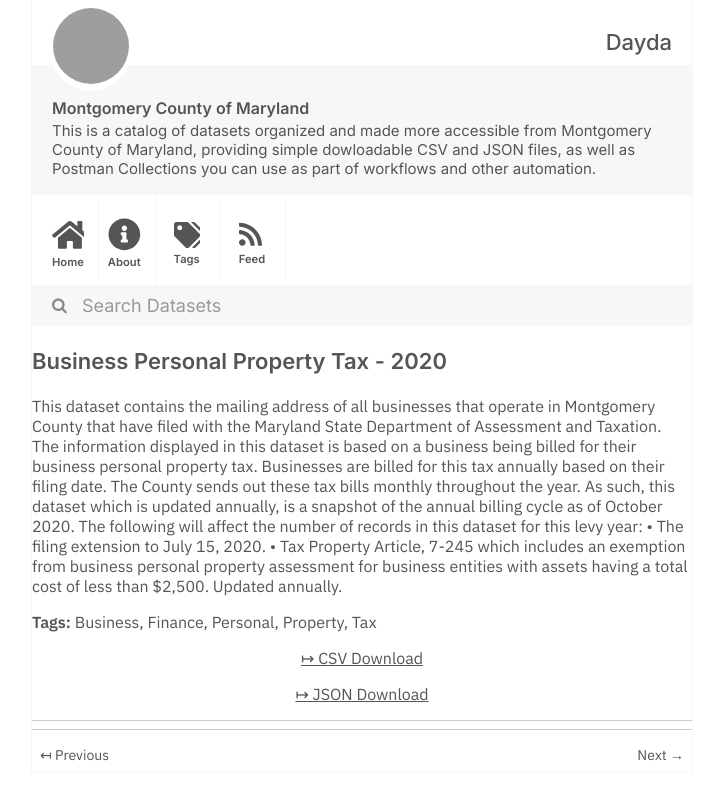
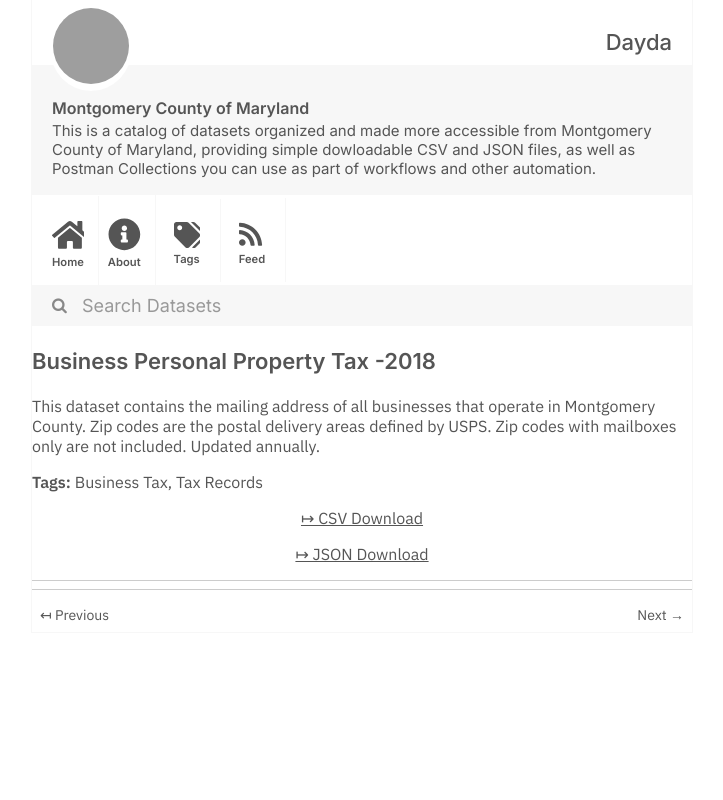
Before and after one commit to dayda-entities/montgomery-county-of-maryland, a Jekyll site: the page built from _posts/2020-11-10-business-personal-property-tax.md, in a window 1280 px wide, cut to the strip 0-800 px from the top of the page. Shown: the whole strip, without its empty margins (278-1001 px from the left). Built offline with Jekyll 4.4.1, drawn with Linux system fonts in a browser that asks for light colours; grey boxes are pictures that could not be loaded.

```diff
--- a/_posts/2020-11-10-business-personal-property-tax.md
+++ b/_posts/2020-11-10-business-personal-property-tax.md
@@ -1,25 +1,19 @@
 ---
-title: Business Personal Property Tax - 2020
-created: '2020-11-10T16:58:12.789491'
-modified: '2020-11-10T16:58:12.789498'
+title: Business Personal Property Tax -2018
+created: '2020-11-10T16:58:13.957239'
+modified: '2020-11-10T16:58:13.957249'
 state: active
 type: dataset
 tags:
-  - Business
-  - Finance
-  - Personal
-  - Property
-  - Tax
+  - Business Tax
+  - Tax Records
 groups:
   - Local Government
 csv_url: >-
-  https://data.montgomerycountymd.gov/api/views/dd77-uuv3/rows.csv?accessType=DOWNLOAD
+  https://data.montgomerycountymd.gov/api/views/enmh-wizu/rows.csv?accessType=DOWNLOAD
 json_url: >-
-  https://data.montgomerycountymd.gov/api/views/dd77-uuv3/rows.json?accessType=DOWNLOAD
+  https://data.montgomerycountymd.gov/api/views/enmh-wizu/rows.json?accessType=DOWNLOAD
 layout: post
 
 ---
-This dataset contains the mailing address of all businesses that operate in Montgomery County that have filed with the Maryland State Department of Assessment and Taxation. The information displayed in this dataset is based on a business being billed for their business personal property tax.  Businesses are billed for this tax annually based on their filing date.  The County sends out these tax bills monthly throughout the year.   As such, this dataset which is updated annually, is a snapshot of the annual billing cycle as of October 2020.  The following will affect the number of records in this dataset for this levy year:
-•           The filing extension to July 15, 2020.
-•           Tax Property Article, 7-245 which includes an exemption from business personal property assessment for business entities with assets having a total cost of less than $2,500.
- Updated annually.
+This dataset contains the mailing address of all businesses that operate in Montgomery County. Zip codes are the postal delivery areas defined by USPS.  Zip codes with mailboxes only are not included. Updated annually.
```
